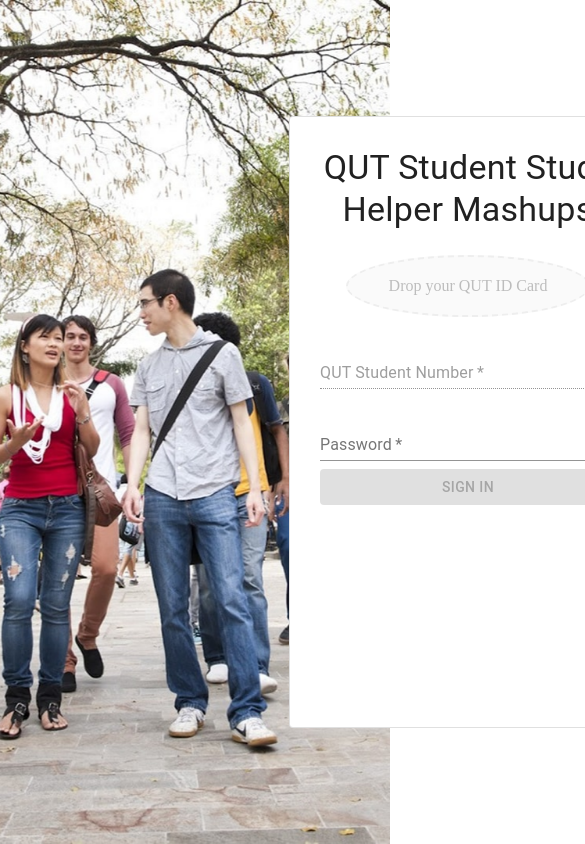
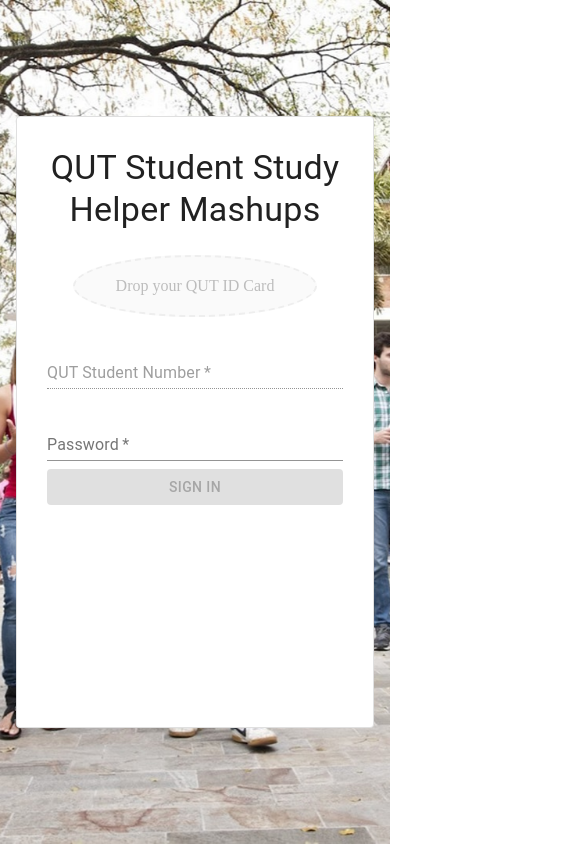
Before and after one commit to xiaohai-huang/cab432-assignment1, a React (Create React App) app in the folder client/: page /#/login in a window 390 px wide. Shown: the top 844 px of the page, 585 px wide, since content can reach past the window. Built offline with nearby package versions, Linux system fonts and the light colour scheme.

Commit message:
fix small screen login form display issue

```diff
--- a/client/src/pages/LoginPage.jsx
+++ b/client/src/pages/LoginPage.jsx
@@ -66,7 +66,7 @@
           justifyContent: "center",
           alignItems: "center",
           minHeight: "100vh",
-          marginLeft: "70%",
+          marginRight: "10%",
         }}
       >
         <Paper
```
